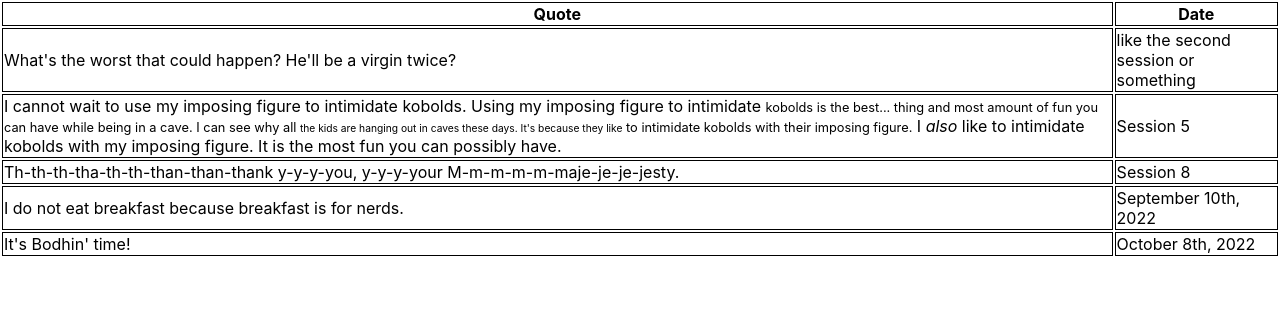
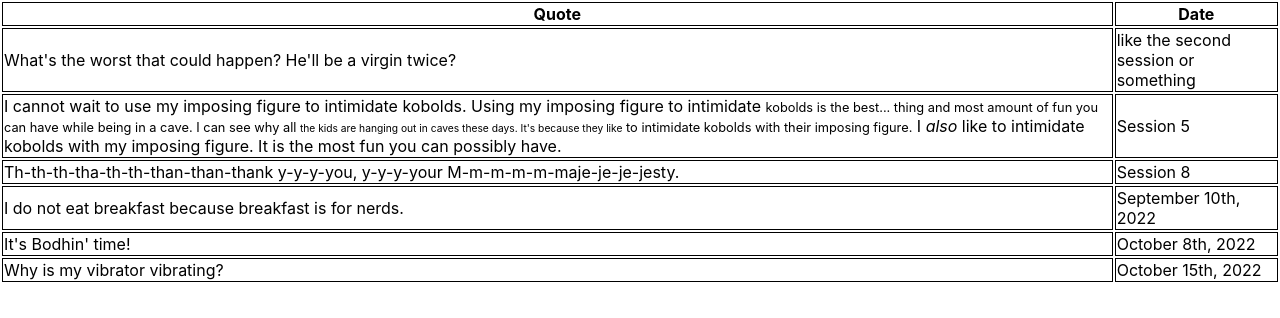
Before and after one commit to megamatson/gizmo-quotes, a React (Create React App) app: page / in a window 1280 px wide. Shown: the top 318 px of the page. Built offline with nearby package versions, Linux system fonts and the light colour scheme.

Commit message:
Vibrating quote

```diff
--- a/src/App.tsx
+++ b/src/App.tsx
@@ -11,7 +11,8 @@ const quotes: [string|React.ReactElement, string][] = [
   ],
   ['Th-th-th-tha-th-th-than-than-thank y-y-y-you, y-y-y-your M-m-m-m-m-maje-je-je-jesty.', 'Session 8'],
   ['I do not eat breakfast because breakfast is for nerds.', 'September 10th, 2022'],
-  ["It's Bodhin' time!", 'October 8th, 2022']
+  ["It's Bodhin' time!", 'October 8th, 2022'],
+  ['Why is my vibrator vibrating?', 'October 15th, 2022'],
 ];
 
 function App() {
```
